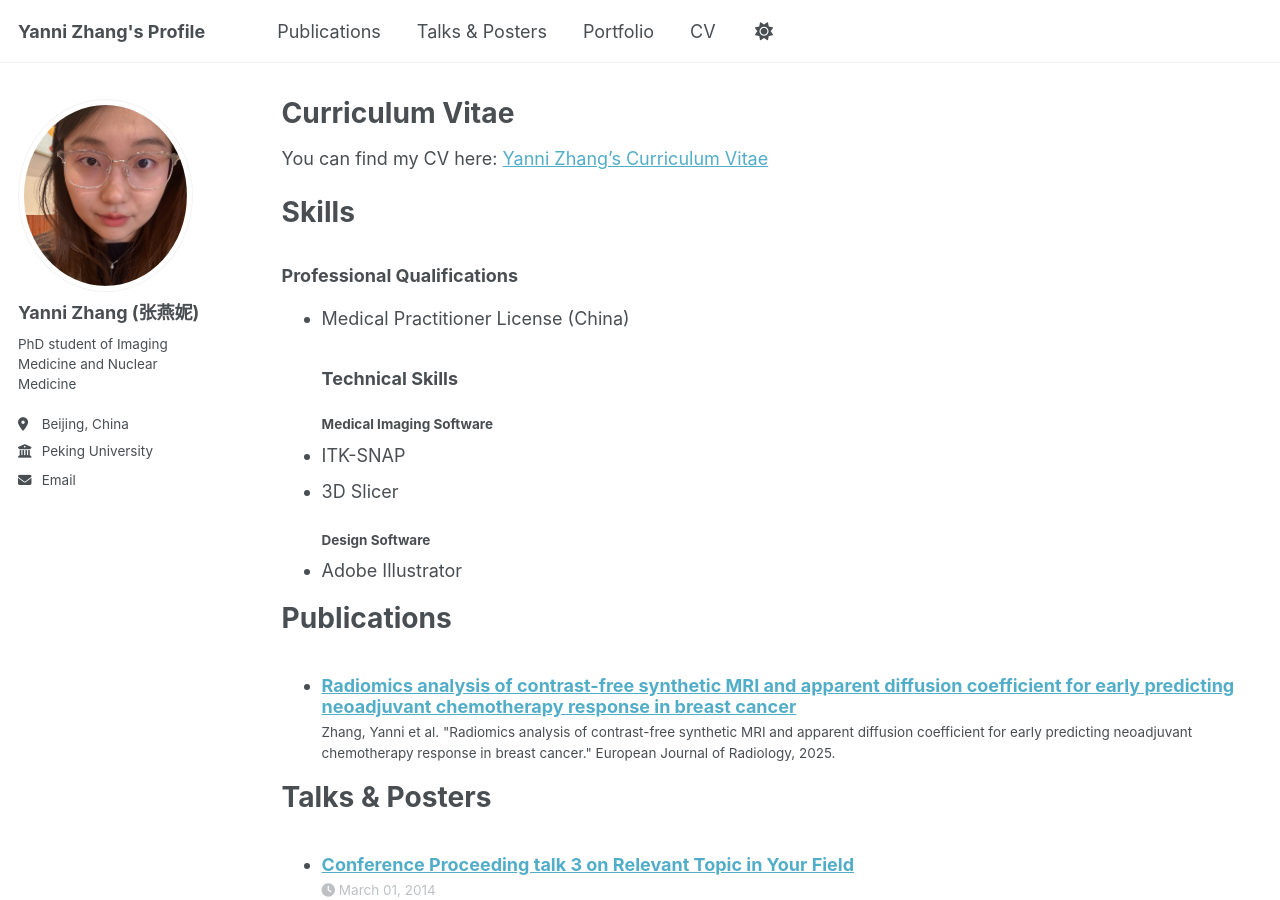
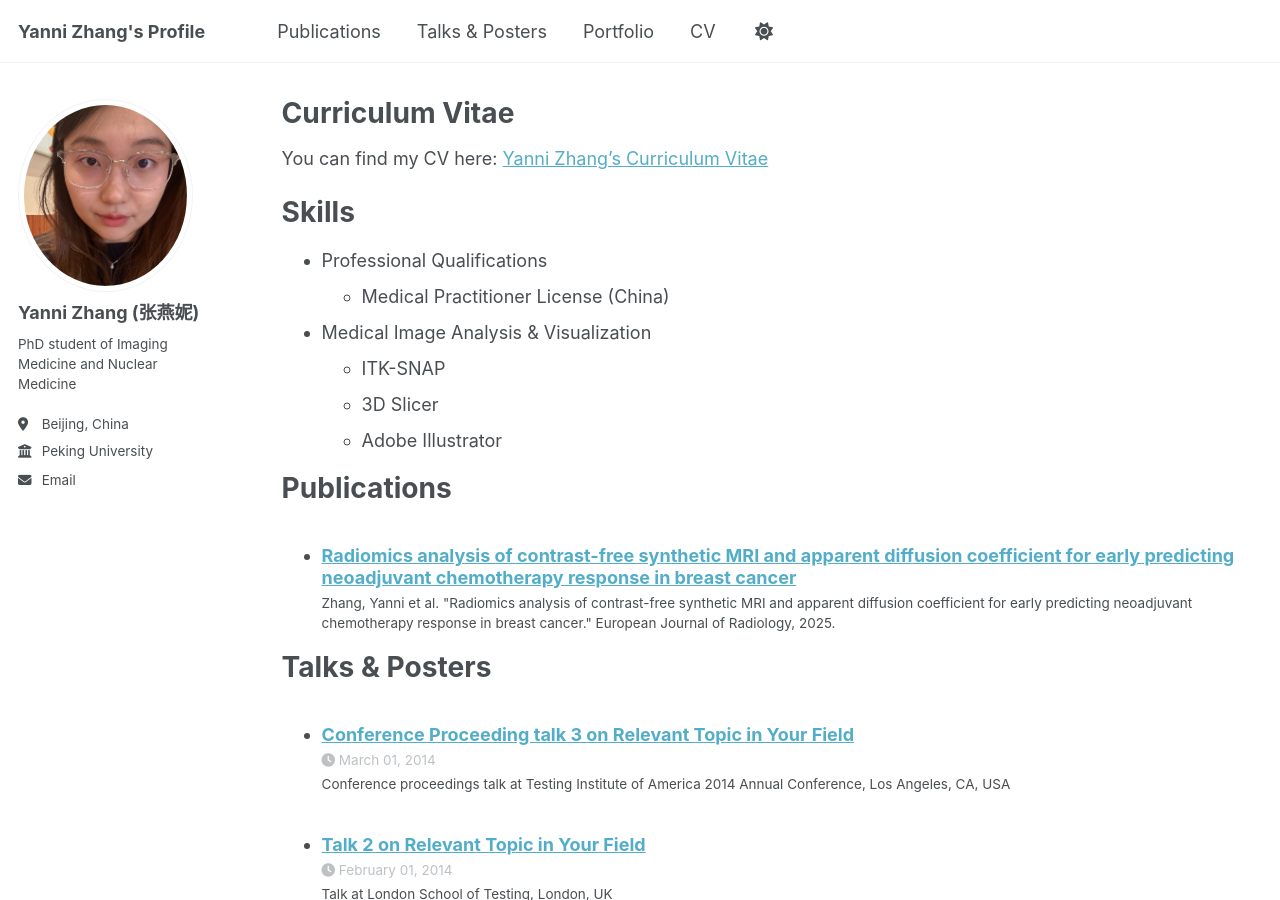
Before and after one commit to Yanniarea/Yanniarea.github.io, a Jekyll site: the page built from _pages/cv.md, in a window 1280 px wide and 900 px high. Built offline with Jekyll 4.4.1, drawn with Linux system fonts in a browser that asks for light colours; a script bundle is joined from its source files by our own code; library files that are not in the unit come from our copies.

Commit message:
Update cv.md

```diff
--- a/_pages/cv.md
+++ b/_pages/cv.md
@@ -7,18 +7,14 @@ author_profile: true
 
 You can find my CV here: [Yanni Zhang's Curriculum Vitae](../assets/Curriculum_Vitae.pdf)
 
-
 Skills
 ======
-### Professional Qualifications
-* Medical Practitioner License (China)
-### Technical Skills
-#### Medical Imaging Software
-* ITK-SNAP
-* 3D Slicer
-#### Design Software
-* Adobe Illustrator
-
+* Professional Qualifications
+  * Medical Practitioner License (China)
+* Medical Image Analysis & Visualization
+  * ITK-SNAP
+  * 3D Slicer
+  * Adobe Illustrator
 
 Publications
 ======
@@ -26,14 +22,12 @@ Publications
     {% include archive-single-cv.html %}
   {% endfor %}</ul>
 
-
 Talks & Posters
 ======
   <ul>{% for post in site.talks reversed %}
     {% include archive-single-talk-cv.html  %}
   {% endfor %}</ul>
 
-
 Research Affiliation
 ======
 **Research Member**, Beijing Key Laboratory of Intelligent Neuromodulation and Brain Disorder Treatment
```
